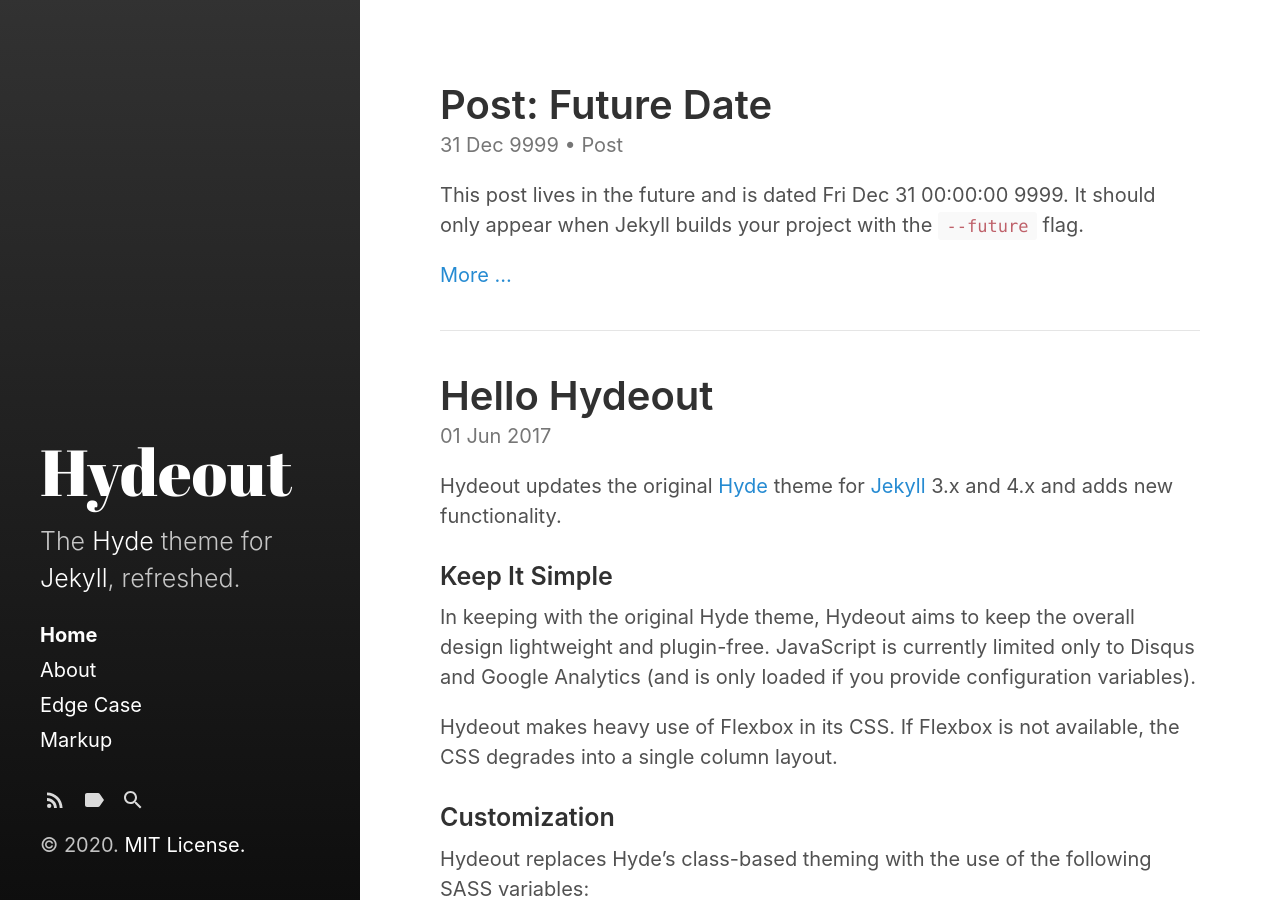
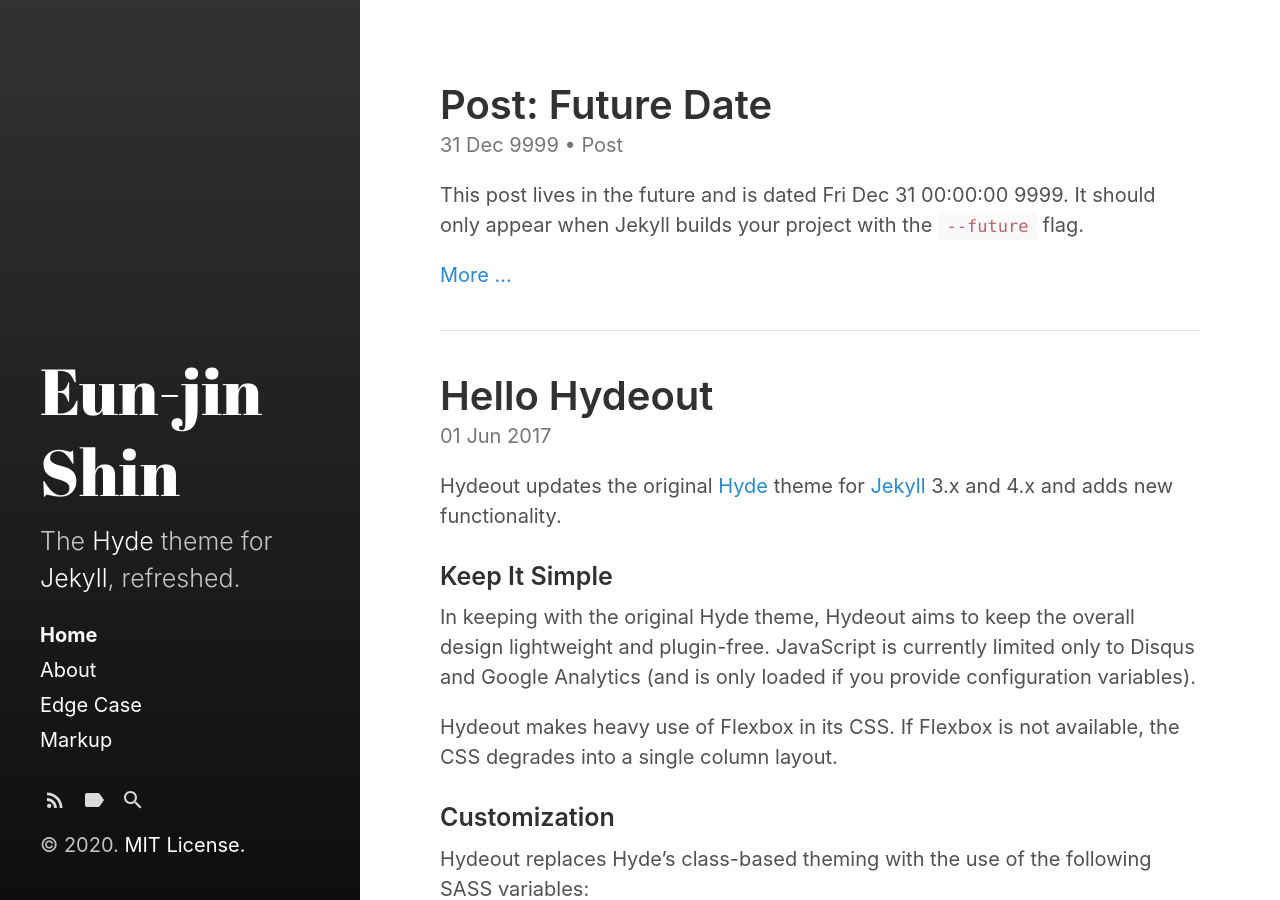
Before and after one commit to ejshin0/webpage, a Jekyll site: the page built from index.html, in a window 1280 px wide and 900 px high. Built offline with Jekyll 4.4.1, drawn with Linux system fonts in a browser that asks for light colours; the list of posts is cut into pages by our own code.

Commit message:
Update _config.yml

```diff
--- a/_config.yml
+++ b/_config.yml
@@ -3,11 +3,11 @@ markdown:         kramdown
 highlighter:      rouge
 
 # Setup
-title:            Hydeout
+title:            Eun-jin Shin
 tagline:          'A Jekyll theme'
 description:      'The <a href="http://hyde.getpoole.com" target="_blank">Hyde</a> theme for <a href="http://jekyllrb.com" target="_blank">Jekyll</a>, refreshed.'
-url:              https://fongandrew.github.io
-baseurl:          '/hydeout'
+url:              https://ejshin0.github.io
+baseurl:          '/ejshin'
                   # the optional subpath of your site, e.g. "/blog"
                   # NB: This applies to all pages in your Jekyll site.
                   # If you want to move just the blog index pages but keep
@@ -15,8 +15,8 @@ baseurl:          '/hydeout'
                   # sidebar_blog_link below.
 
 author:
-  name:           'Andrew Fong'
-  url:            https://twitter.com/fongandrewc
+  name:           'Eun-jin'
+  url:
 
 paginate:         5
 # paginate_path:    '/page:num'
```
